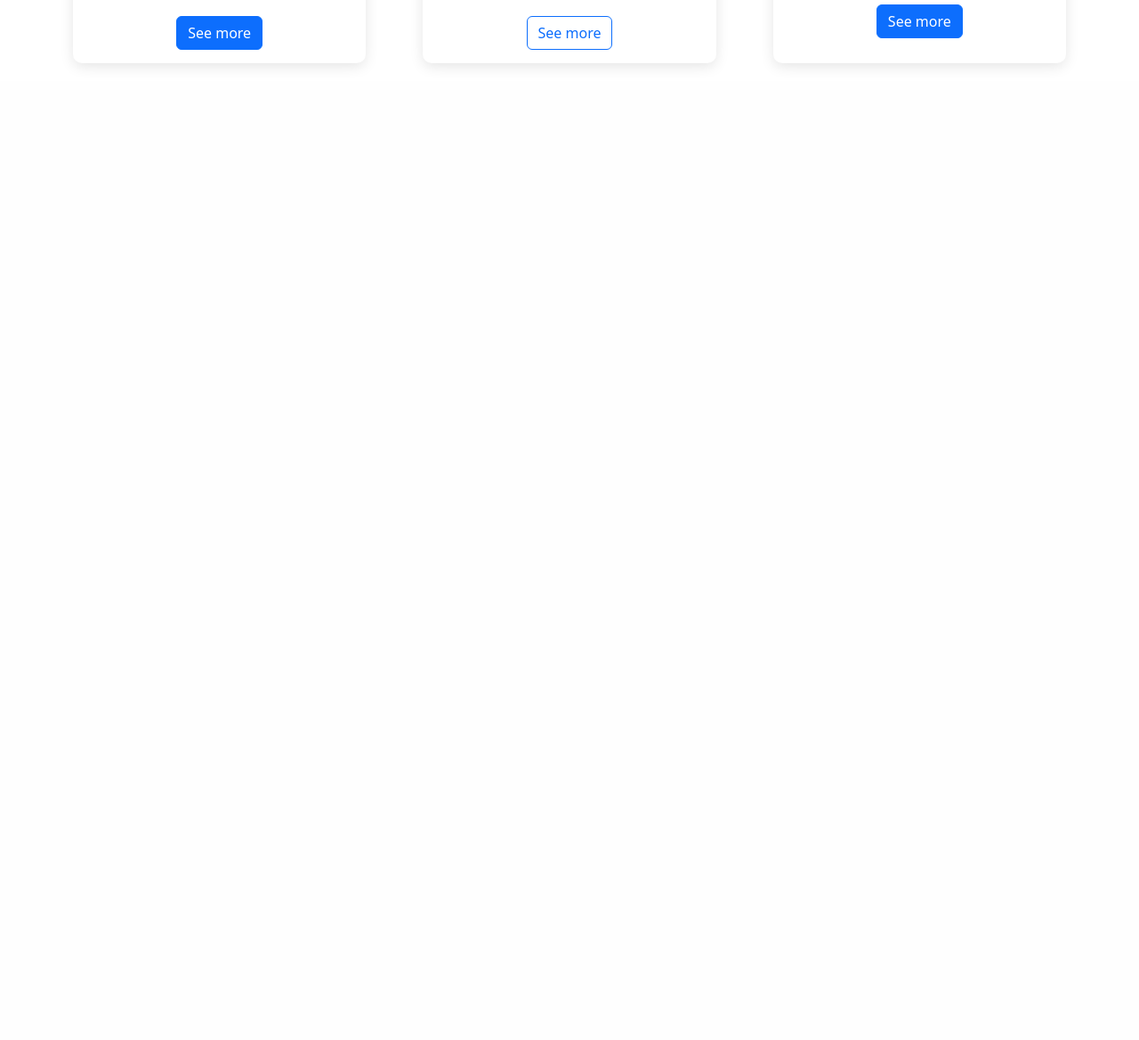
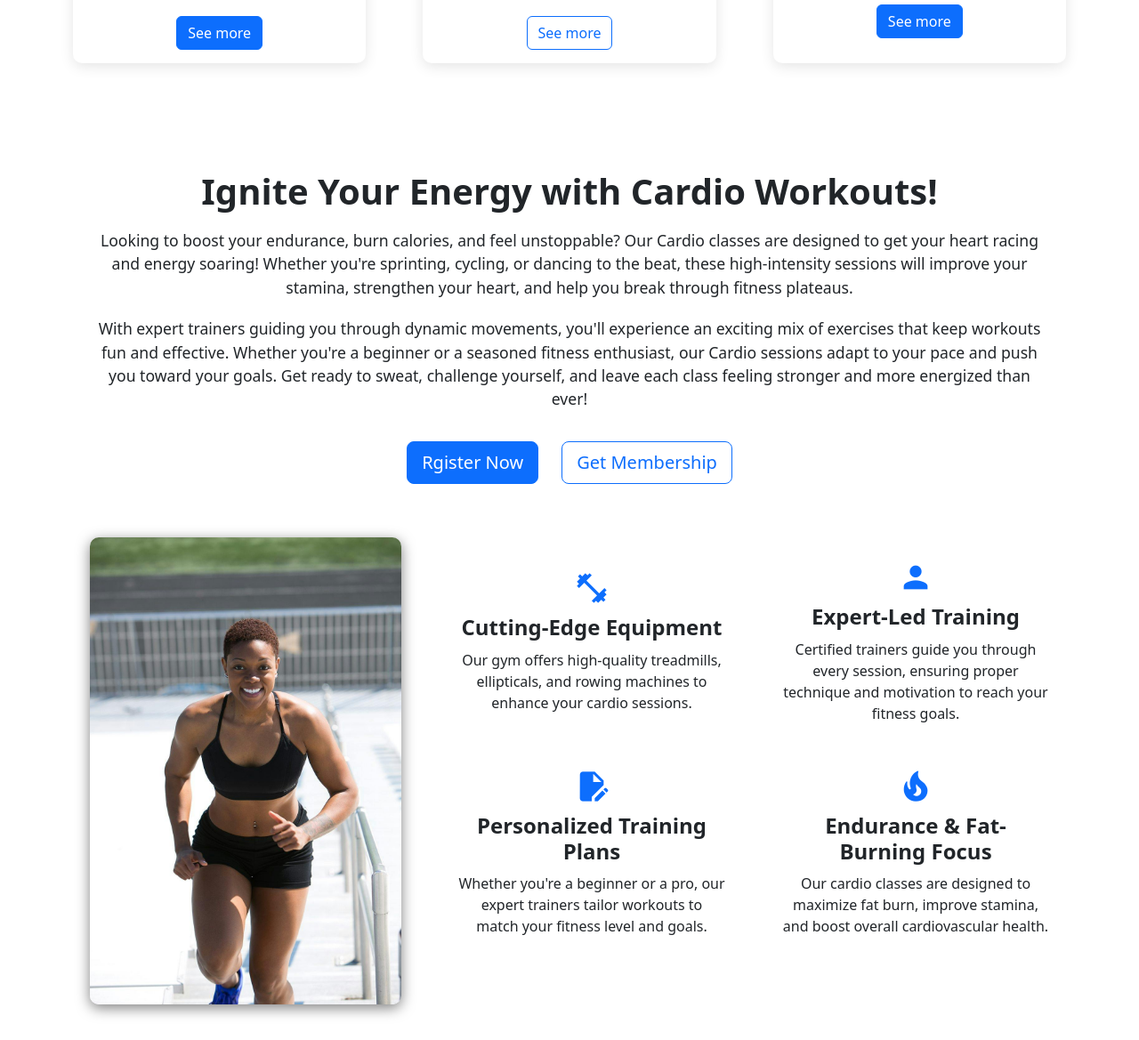
Before and after one commit to Chathuranga-Jayamal/FitZone, a PHP site: page /class.php in a window 1280 px wide. Shown: the part 1029-2198 px from the top of the page at 89% size. Before the commit the page ends 1103 px from the top, so only its background shows below. Run offline with PHP 8.4, Linux system fonts and the light colour scheme.

Commit message:
Add cardio class for class webpage

```diff
--- a/class/class.css
+++ b/class/class.css
@@ -47,6 +47,12 @@
   width: 100%;
   min-height: 40vh;
   margin-top: 10vh;
+}
+
+@media (min-height: 1000px) {
+  #overview {
+    min-height: 25vh;
+  }
 }
 
 .overview-container {
@@ -106,3 +112,139 @@
     max-width: 400px;
   }
 }
+
+/* cardio-class */
+
+#cardio-section {
+  margin-top: 10vh;
+  padding: 20px;
+}
+
+.cardio-details-container {
+  display: flex;
+  flex-direction: column;
+  align-items: center;
+  justify-content: center;
+  text-align: center;
+  max-width: 800px;
+  margin: auto;
+}
+
+.cardio-details-container h1 {
+  font-size: 2.5rem;
+  font-weight: bolder;
+  line-height: 1.2;
+}
+
+.cardio-details-container p {
+  font-size: 1.1rem;
+  margin: 10px 20px;
+}
+
+.btn-container {
+  margin-top: 3vh;
+  display: flex;
+  flex-wrap: wrap;
+  gap: 10px;
+  justify-content: center;
+}
+
+.btn {
+  padding: 12px 20px;
+  font-size: 1rem;
+}
+
+@media (max-width: 768px) {
+  .cardio-details-container h1 {
+    font-size: 2rem;
+  }
+
+  .cardio-details-container p {
+    font-size: 1rem;
+  }
+
+  .btn {
+    width: 100%;
+  }
+}
+
+@media (max-width: 480px) {
+  .cardio-details-container {
+    width: 100%;
+    padding: 10px;
+  }
+
+  .cardio-details-container h1 {
+    font-size: 1.8rem;
+  }
+
+  .cardio-details-container p {
+    font-size: 0.95rem;
+  }
+}
+
+/* featuers */
+
+.cardio-features-container {
+  display: flex;
+  flex-direction: row;
+  justify-content: center;
+  align-items: center;
+  gap: 5vw;
+  margin-top: 5vh;
+  padding: 20px;
+}
+
+.cardio-features-container img {
+  width: 100%;
+  height: auto;
+  max-width: 350px;
+  border-radius: 10px;
+  box-shadow: 0 4px 15px rgba(0, 0, 0, 0.5);
+  transition: transform 0.3s ease-in-out;
+}
+
+.cardio-features-container img:hover {
+  transform: scale(1.05);
+  box-shadow: 0 6px 20px rgba(0, 0, 0, 0.15);
+}
+
+.cardio-features {
+  justify-content: center;
+  align-items: center;
+}
+
+.cardio-features-row {
+  display: flex;
+  flex-direction: row;
+  justify-content: center;
+  align-items: center;
+  gap: 5vw;
+  margin-bottom: 5vh;
+}
+
+.cardio-feature {
+  width: 300px;
+  display: flex;
+  flex-direction: column;
+  justify-content: center;
+  align-items: center;
+  text-align: center;
+}
+
+.cardio-feature i {
+  font-size: 2.5rem;
+  color: #0d6efd;
+  margin-bottom: 10px;
+}
+
+.cardio-feature h3 {
+  font-size: 1.5rem;
+  font-weight: bolder;
+  margin-bottom: 10px;
+}
+
+.cardio-feature p {
+  font-size: 1rem;
+  margin-bottom: 10px;
+}
--- a/class/class.php
+++ b/class/class.php
@@ -1,15 +1,17 @@
 <!DOCTYPE html>
 <html lang="en">
+
 <head>
     <meta charset="UTF-8">
     <meta name="viewport" content="width=device-width, initial-scale=1.0">
     <title>Class</title>
     <!-- css link -->
-     <link rel="stylesheet" href="./class.css">
+    <link rel="stylesheet" href="./class.css?v=1.1">
 </head>
+
 <body>
     <section id="introduction">
-        <?php include '../header/header.php'?>
+        <?php include '../header/header.php' ?>
         <div class="container introduction-container">
             <h1>Customized Fitness Classes Designed for You!</h1>
             <button class="btn btn-outline-light btn-lg mt-3" onclick="location.href='../membership/membership.php'">Get Membership</button>
@@ -24,7 +26,7 @@
                 <button class="btn btn-primary" onclick="location.href='#cardio-section' ">See more</button>
             </div>
             <div class="yoga class-container">
-               <i class="material-icons">self_improvement</i>
+                <i class="material-icons">self_improvement</i>
                 <h1>Yoga Class</h1>
                 <p>Our yoga sessions help you enhance flexibility, reduce stress, and achieve a balanced mind and body.</p>
                 <button class="btn btn-outline-primary" onclick="location.href='#yoga-section' ">See more</button>
@@ -37,6 +39,52 @@
             </div>
         </div>
     </section>
+    <section id="cardio-section">
+        <div class="container cardio-details-container">
+            <h1>Ignite Your Energy with Cardio Workouts!</h1>
+            <p>Looking to boost your endurance, burn calories, and feel unstoppable? Our Cardio classes are designed to get your
+                heart racing and energy soaring! Whether you're sprinting, cycling, or dancing to the beat, these high-intensity
+                sessions will improve your stamina, strengthen your heart, and help you break through fitness plateaus.</p>
+            <p>With expert trainers guiding you through dynamic movements, you'll experience an exciting mix of exercises that
+                keep workouts fun and effective. Whether you're a beginner or a seasoned fitness enthusiast, our Cardio sessions
+                adapt to your pace and push you toward your goals. Get ready to sweat, challenge yourself, and leave each class
+                feeling stronger and more energized than ever!</p>
+            <div class="btn-container">
+                <button class="btn btn-primary btn-lg me-3" onclick="location.href=''">Rgister Now</button>
+                <button class="btn btn-outline-primary btn-lg" onclick="location.href='../membership/membership.php'">Get Membership</button>
+            </div>
+        </div>
+        <div class="container cardio-features-container">
+            <img width="350px" height="auto" src="./image/cardio.jpg" alt="cardio">
+            <div class="cardio-features">
+                <div class="cardio-features-row">
+                    <div class="cardio-feature">
+                        <i class="material-icons">fitness_center</i>
+                        <h3>Cutting-Edge Equipment</h3>
+                        <p>Our gym offers high-quality treadmills, ellipticals, and rowing machines to enhance your cardio sessions.</p>
+                    </div>
+                    <div class="cardio-feature">
+                        <i class="material-icons">person</i>
+                        <h3>Expert-Led Training</h3>
+                        <p>Certified trainers guide you through every session, ensuring proper technique and motivation to reach your fitness goals.</p>
+                    </div>
+                </div>
+                <div class="cardio-features-row">
+                    <div class="cardio-feature">
+                        <i class="material-icons">edit_document</i>
+                        <h3>Personalized Training Plans</h3>
+                        <p>Whether you're a beginner or a pro, our expert trainers tailor workouts to match your fitness level and goals.</p>
+                    </div>
+                    <div class="cardio-feature">
+                        <i class="material-icons">local_fire_department</i>
+                        <h3>Endurance & Fat-Burning Focus</h3>
+                        <p>Our cardio classes are designed to maximize fat burn, improve stamina, and boost overall cardiovascular health.</p>
+                    </div>
+                </div>
+            </div>
+        </div>
+    </section>
 
 </body>
+
 </html>
```
Also changed, not shown: class/image/cardio.jpg (added), class/image/yoga.jpg (renamed from class/image/test.jpg).
